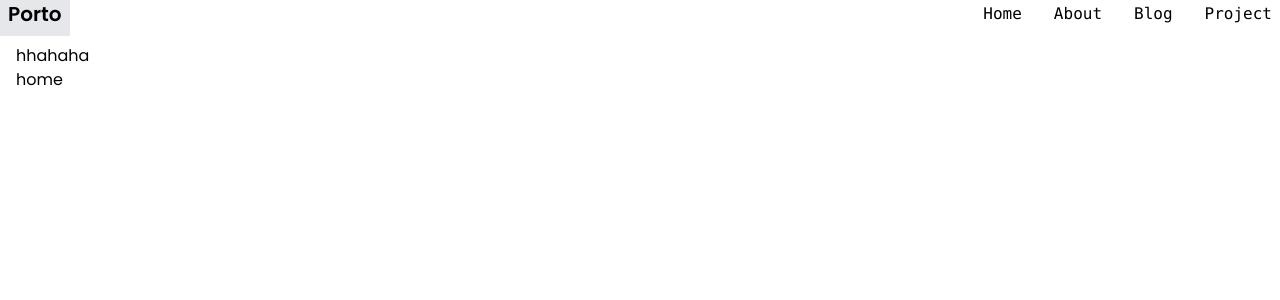
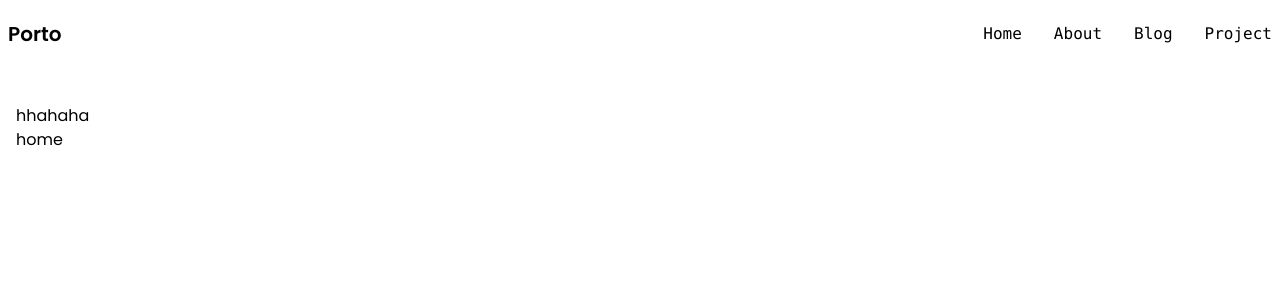
Before and after one commit to siihasann/nuxt-blog, a Nuxt app: page / in a window 1280 px wide. Shown: the top 300 px of the page. Built offline with nearby package versions, Linux system fonts and the light colour scheme.

Commit message:
Implement data fetching using $fetch

```diff
--- a/components/Header.vue
+++ b/components/Header.vue
@@ -1,5 +1,5 @@
 <template>
-    <header class="flex justify-between items-center">
+    <header class="flex justify-between items-center mt-5">
     <div>
         <NuxtLink to="/" class="text-xl font-semibold p-2 hover:bg-gray-200">Porto</NuxtLink>
     </div>
--- a/layouts/app.vue
+++ b/layouts/app.vue
@@ -30,7 +30,7 @@ useSeoMeta({
     <div class="container mx-auto">
         <Header/>
 
-        <main class="p-4">
+        <main class="p-4 mt-10">
             <slot/>
         </main>
     </div>
--- a/package.json
+++ b/package.json
@@ -10,11 +10,9 @@
     "postinstall": "nuxt prepare"
   },
   "dependencies": {
+    "@nuxtjs/tailwindcss": "^7.0.0-beta.0",
     "nuxt": "^3.17.5",
     "vue": "^3.5.16",
     "vue-router": "^4.5.1"
-  },
-  "devDependencies": {
-    "@nuxtjs/tailwindcss": "^6.14.1-20250511-145209-83ee56b"
   }
 }
--- a/pages/project.vue
+++ b/pages/project.vue
@@ -6,6 +6,9 @@ definePageMeta({
 useHead({
     title: 'Project'
 });
+
+const project = await $fetch('https://api.github.com/users/siihasann/repos')
+console.log(project);
 </script>
 
 
```
Also changed, not shown: 1 other file (tests, documents, lock files or other folders).
